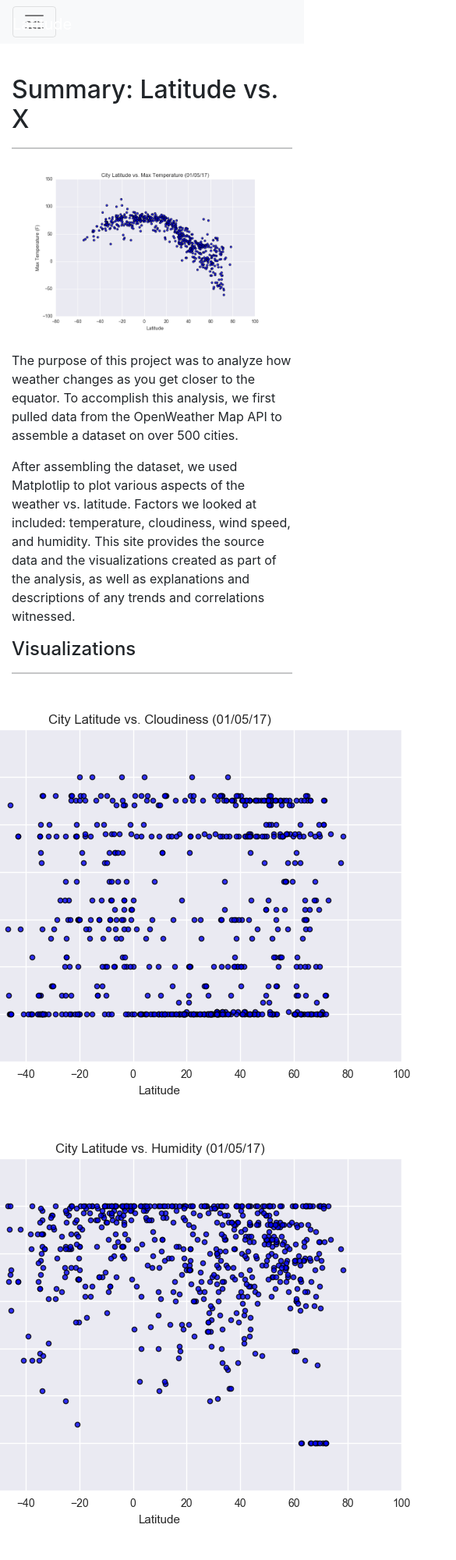
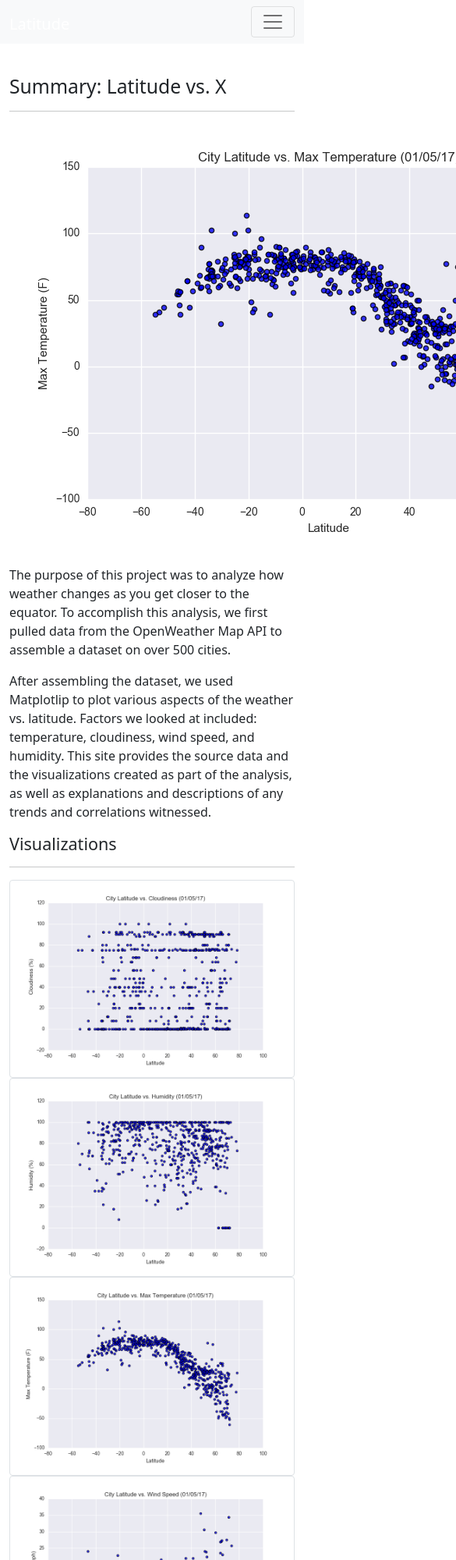
Before and after one commit to serenaremlang/Web-Design-Challenge, a plain HTML site: page index.html in a window 390 px wide. Shown: the top 2000 px of the page at 78% size, 585 px wide, since content can reach past the window. Drawn offline with nearby package versions, Linux system fonts and the light colour scheme.

Commit message:
fixed position of hamburger menu in small window

```diff
--- a/index.html
+++ b/index.html
@@ -6,15 +6,14 @@
     <meta name="viewport" content="width=device-width, initial-scale=1.0">
     <title>Latitude</title>
     <link href="https://cdn.jsdelivr.net/npm/bootstrap@5.1.3/dist/css/bootstrap.min.css" rel="stylesheet" integrity="sha384-1BmE4kWBq78iYhFldvKuhfTAU6auU8tT94WrHftjDbrCEXSU1oBoqyl2QvZ6jIW3" crossorigin="anonymous">
-    <link rel="stylesheet" href="https://stackpath.bootstrapcdn.com/bootstrap/4.3.1/css/bootstrap.min.css" integrity="sha384-ggOyR0iXCbMQv3Xipma34MD+dH/1fQ784/j6cY/iJTQUOhcWr7x9JvoRxT2MZw1T" crossorigin="anonymous">
     <link rel="stylesheet" href="static/css/styles.css">
 </head>
 
 <body>
-  <nav class="navbar navbar-expand-lg navbar-light bg-light">
+  <nav class="navbar navbar-light navbar-expand-lg bg-light">
       <div class="container-fluid">
         <a class="navbar-brand custom-bg" href="index.html" style="color:#fff;position:absolute;height:100%;line-height:52px;z-index: 99999;">Latitude</a>
-        <button class="navbar-toggler" type="button" data-bs-toggle="offcanvas" data-bs-target="#navbarOffcanvasLg" aria-controls="navbarOffcanvasLg">
+        <button class="navbar-toggler ms-auto" type="button" data-bs-toggle="offcanvas" data-bs-target="#navbarOffcanvasLg" aria-controls="navbarOffcanvasLg">
           <span class="navbar-toggler-icon"></span>
         </button>
 
@@ -22,7 +21,7 @@
         <div class="offcanvas offcanvas-end" id="navbarOffcanvasLg" aria-labelledby="navbarOffcanvasLgLabel">
 
           <div class="offcanvas-header">
-            <h5 class="offcanvas-title" id="offcanvasNavbarLabel">Latitude</h5>
+            <h5 class="offcanvas-title header-colour" id="offcanvasNavbarLabel">Latitude</h5>
             <button type="button" class="btn-close text-reset" data-bs-dismiss="offcanvas" aria-label="Close"></button>
           </div>
 
@@ -83,19 +82,19 @@
           <div class="row row-cols-1 row-cols-sm-4 row-cols-lg-2">
 
             <div class="col d-flex justify-content-center">
-              <a href="plots/cloudiness.html"><img src="static/images/cloudiness.png" alt="Cloudy Map"></a>
+              <a href="plots/cloudiness.html"><img src="static/images/cloudiness.png" class="img-thumbnail" alt="Cloudy Map"></a>
             </div>
 
             <div class="col d-flex justify-content-center">
-              <a href="plots/humidity.html"><img src="static/images/humidity.png" alt="Humidity Map"></a>
+              <a href="plots/humidity.html"><img src="static/images/humidity.png" class="img-thumbnail" alt="Humidity Map"></a>
             </div>
 
             <div class="col d-flex justify-content-center">
-              <a href="plots/temp.html"><img src="static/images/temp.png" alt="Tempurature Map"></a>
+              <a href="plots/temp.html"><img src="static/images/temp.png" class="img-thumbnail" alt="Tempurature Map"></a>
             </div>
 
             <div class="col d-flex justify-content-center">
-              <a href="plots/wind.html"><img src="static/images/wind.png" alt="Wind Speed Map"></a>
+              <a href="plots/wind.html"><img src="static/images/wind.png" class="img-thumbnail" alt="Wind Speed Map"></a>
             </div>
 
           </div>
```
